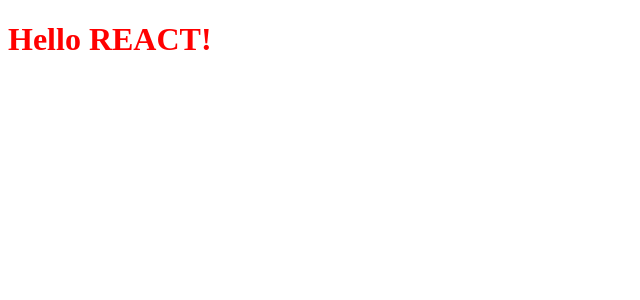
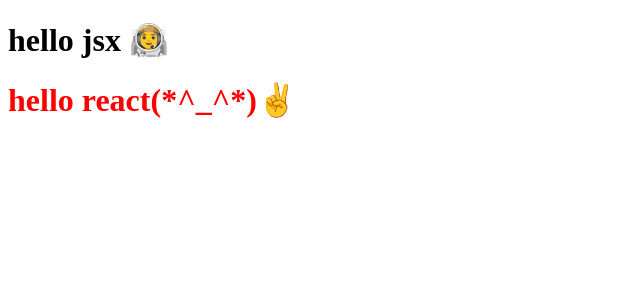
Before and after one commit to kmd-shafi/Swiggy_React_Project, a React (Vite) app: page / in a window 1280 px wide. Shown: the top 300 px of the page, without its empty margins (0-640 px from the left). Built offline with nearby package versions, Linux system fonts and the light colour scheme.

Commit message:
function component

```diff
--- a/App.js
+++ b/App.js
@@ -1,6 +1,13 @@
 import React from "react";
-import ReactDOM from "react-dom/client";
+import ReactDOM from "react-dom";
 
-const heading = React.createElement("h1", { id: "react" }, "Hello REACT!");
+const heading = <h1>hello jsx 🧑‍🚀 </h1>;
+
+const Heading = () => (
+  <div>
+    {heading} <h1 id="react">hello react(*^_^*)✌️</h1>
+  </div>
+);
+
 const root = ReactDOM.createRoot(document.getElementById("root"));
-root.render(heading);
+root.render(<Heading />);
--- a/index.html
+++ b/index.html
@@ -7,7 +7,9 @@
     <title>swiggy</title>
   </head>
   <body>
-    <div id="root"></div>
+    <div id="root">
+      <h1>no rendering</h1>
+    </div>
 
     <script type="module" src="./App.js"></script>
   </body>
--- a/package.json
+++ b/package.json
@@ -3,7 +3,9 @@
   "version": "1.0.0",
   "description": "this react by shafi",
   "scripts": {
-    "test": "jest"
+    "test": "jest",
+    "start": "parcel index.html",
+    "build": "parcel build index.html"
   },
   "repository": {
     "type": "git",
```
